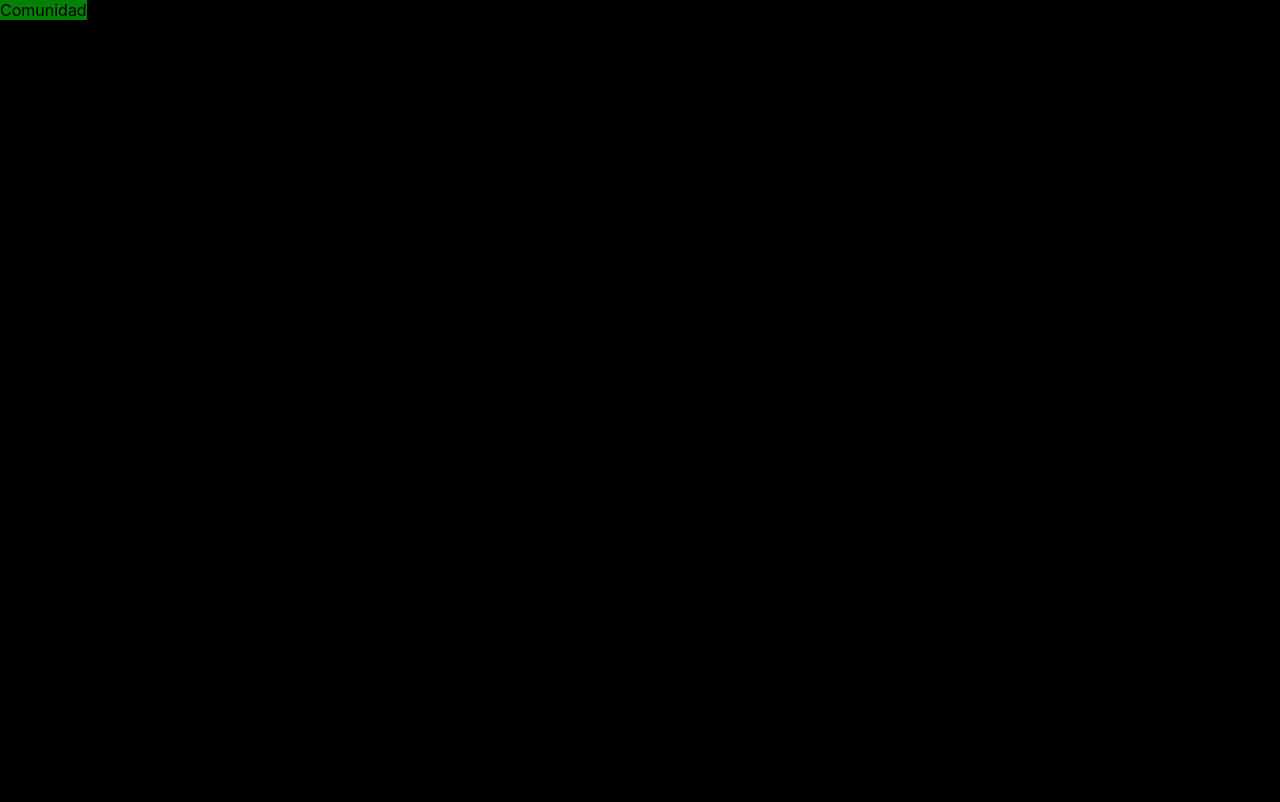
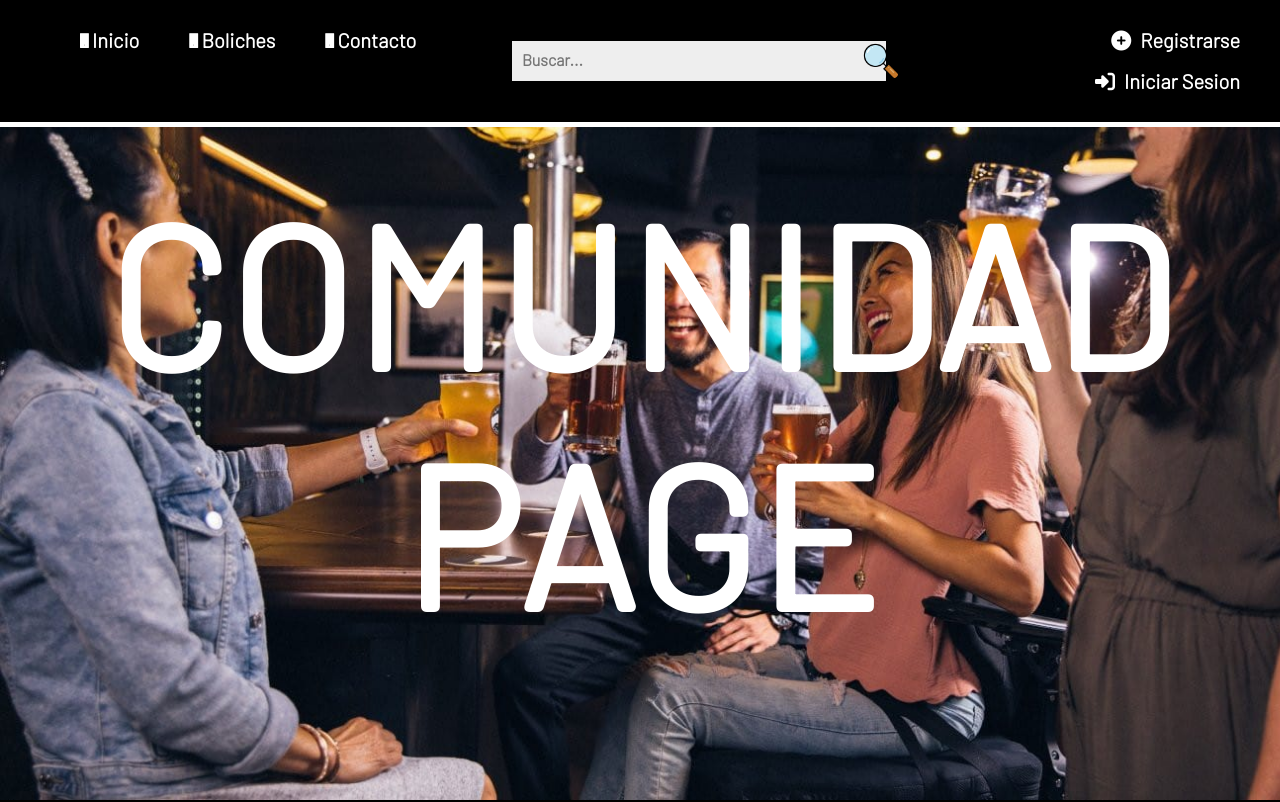
Before and after one commit to LucasFasolato/RosarioNights, a React (Create React App) app in the folder rosarionights/: page /home/comunidad in a window 1280 px wide. Shown: the top 802 px of the page. Built offline with nearby package versions, Linux system fonts and the light colour scheme.

Commit message:
Add NavBar & Footer to Boliches, Bares, etc

```diff
--- a/rosarionights/src/Bares/Bares.css
+++ b/rosarionights/src/Bares/Bares.css
@@ -1,4 +1,12 @@
 .bares__color {
-    background-color: red;
-    background-size: cover;
+  background-image: url(./../imgs/Fondo3.png);
+  background-size: cover;
+  width: 100vw;
+  height: 100vh;
 }
+
+.title__bares {
+  font-size: 200px;
+  text-align: center;
+  font-family: "Barlow", sans-serif;
+}
--- a/rosarionights/src/Bares/Bares.js
+++ b/rosarionights/src/Bares/Bares.js
@@ -1,9 +1,17 @@
 import React from 'react'
 import './Bares.css';
+import Footer from '../Footer/Footer'
+import NavBar from '../NavBar/NavBar'
 
 function Bares() {
   return (
-    <div className='bares__color'>Bares</div>
+    <div>
+        <div className='bares__color'>
+            <NavBar/>
+            <h1 className='title__bares'>BARES PAGE</h1>
+        </div>
+        <Footer/>
+    </div>
   )
 }
 
--- a/rosarionights/src/Boliches/Boliches.css
+++ b/rosarionights/src/Boliches/Boliches.css
@@ -1,4 +1,12 @@
-.boliches__color {
-    background-color: blue;
-    background-size: cover;
+.boliches__bg {
+  background-image: url(./../imgs/Fondo5.png);
+  background-size: cover;
+  width: 100vw;
+  height: 100vh;
 }
+
+.title__boliches {
+  font-size: 200px;
+  text-align: center;
+  font-family: "Barlow", sans-serif;
+}
--- a/rosarionights/src/Boliches/Boliches.js
+++ b/rosarionights/src/Boliches/Boliches.js
@@ -1,10 +1,16 @@
 import React from 'react'
+import Footer from '../Footer/Footer'
+import NavBar from '../NavBar/NavBar'
 import './Boliches.css'
 
 function Boliches() {
   return (
-    <div className='boliches__color'>
-        Boliches
+    <div>
+        <div className='boliches__bg'>
+            <NavBar/>
+            <h1 className='title__boliches'>BOLICHES PAGE</h1>
+        </div>
+        <Footer/>
     </div>
   )
 }
--- a/rosarionights/src/Comunidad/Comunidad.css
+++ b/rosarionights/src/Comunidad/Comunidad.css
@@ -1,4 +1,12 @@
 .bg__color {
-    background-color: green;
-    background-size: cover;
+  background-image: url(./../imgs/Fondo6.png);
+  background-size: cover;
+  width: 100vw;
+  height: 100vh;
 }
+
+.title__comunidad {
+  font-size: 200px;
+  text-align: center;
+  font-family: "Barlow", sans-serif;
+}
--- a/rosarionights/src/Comunidad/Comunidad.js
+++ b/rosarionights/src/Comunidad/Comunidad.js
@@ -1,8 +1,17 @@
 import React from 'react'
 import './Comunidad.css'
+import Footer from '../Footer/Footer'
+import NavBar from '../NavBar/NavBar'
+
 function Comunidad() {
   return (
-    <div className='bg__color'>Comunidad</div>
+    <div>
+        <div className='bg__color'>
+            <NavBar/>
+            <h1 className='title__comunidad'>COMUNIDAD PAGE</h1>
+        </div>
+        <Footer/>
+    </div>
   )
 }
 
--- a/rosarionights/src/NavBar/NavBar.js
+++ b/rosarionights/src/NavBar/NavBar.js
@@ -13,8 +13,8 @@ function NavBar() {
                 <div className='display__nav'>
                     <div className='display__nav-left'>
                         <ul className='nav__ul-left'>
-                            <li className='nav__li fas fa-home'><a href="#"> Inicio</a></li>
-                            <li className='nav__li fas fa-user-friends'><a href="#"> Boliches</a></li>
+                            <li className='nav__li fas fa-home'><a href="/home"> Inicio</a></li>
+                            <li className='nav__li fas fa-user-friends'><a href="home/boliches"> Boliches</a></li>
                             <li className='nav__li fas fa-question-circle'><a target="_BLANK" href="https://www.instagram.com/lucasfasolato/" rel="noreferrer"> Contacto</a></li>
                         </ul>
                     </div>
--- a/rosarionights/src/Propuestas/Propuestas.css
+++ b/rosarionights/src/Propuestas/Propuestas.css
@@ -1,4 +1,12 @@
 .propuestas__color {
-    background-color: yellow;
-    background-size: cover;
+  background-image: url(./../imgs/Fondo4.png);
+  background-size: cover;
+  width: 100vw;
+  height: 100vh;
 }
+
+.title__propuestas {
+  font-size: 200px;
+  text-align: center;
+  font-family: "Barlow", sans-serif;
+}
--- a/rosarionights/src/Propuestas/Propuestas.js
+++ b/rosarionights/src/Propuestas/Propuestas.js
@@ -1,9 +1,17 @@
 import React from 'react'
 import './Propuestas.css'
+import Footer from '../Footer/Footer'
+import NavBar from '../NavBar/NavBar'
 
 function Propuestas() {
   return (
-    <div className='propuestas__color'>Propuestas</div>
+    <div>
+        <div className='propuestas__color'>
+            <NavBar/>
+            <h1 className='title__propuestas'>PROPUESTAS PAGE</h1>
+        </div>
+        <Footer/>
+    </div>
   )
 }
 
```
